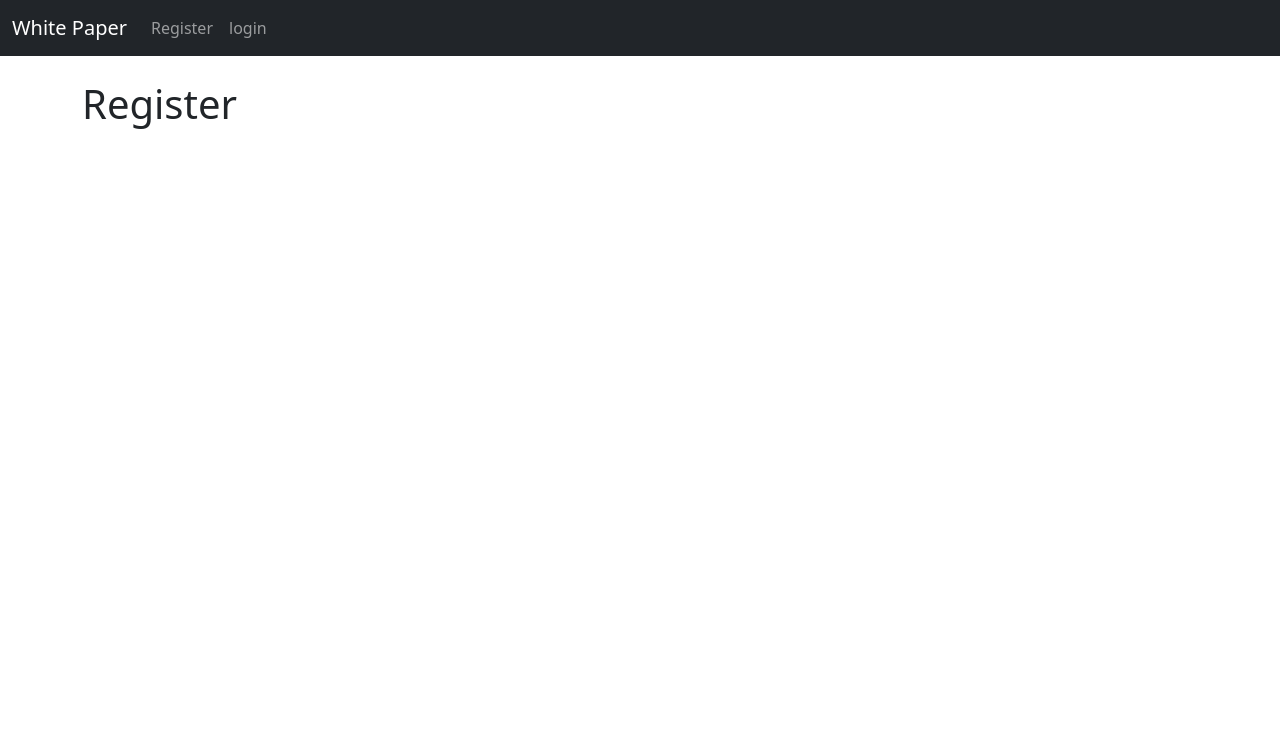
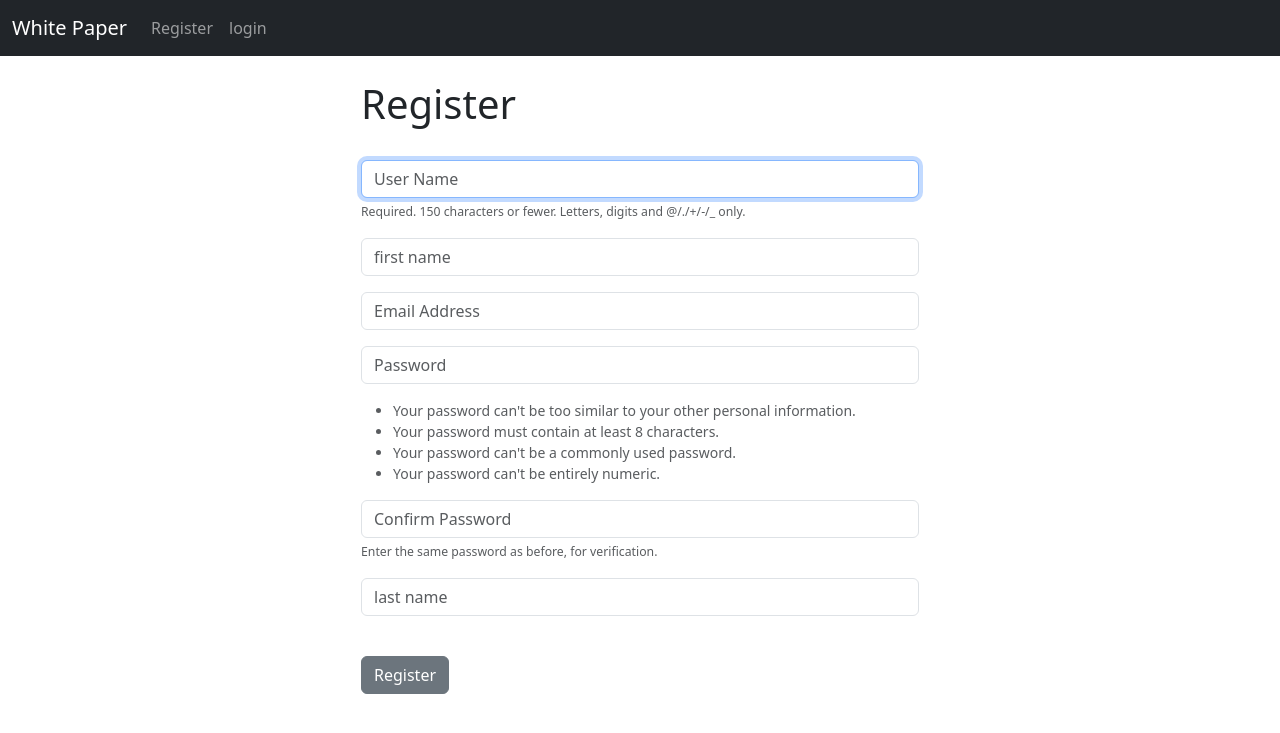
Before and after one commit to berhane02/whitepaper, a Django app: page /register/ in a window 1280 px wide. Shown: the top 733 px of the page. Run offline with Django 4.2, Linux system fonts and the light colour scheme.

Commit message:
add form registeration

```diff
--- a/whitePaper/website/forms.py
+++ b/whitePaper/website/forms.py
@@ -2,6 +2,7 @@ from typing import Any
 from django.contrib.auth.forms import UserCreationForm
 from django.contrib.auth.models import User
 from django import forms
+
 
 class SignUpForm(UserCreationForm):
     email = forms.EmailField(label="", widget=forms.TextInput(attrs={'class':'form-control', 'placeholder':'Email Address'}))
@@ -16,16 +17,18 @@ class SignUpForm(UserCreationForm):
         super().__init__(*args, **kwargs)
 
         self.fields['username'].widget.attrs['class'] = 'form-control'
-        self.fields['username'].widget.attrs['placeholder'] = 'placeholder'
-        self.fields['username'].widget.attrs['class'] = 'form-control'
-        self.fields['username'].widget.attrs['class'] = 'form-control'
+        self.fields['username'].widget.attrs['placeholder'] = 'User Name'
+        self.fields['username'].label = ''
+        self.fields['username'].help_text = '<span class="form-text text-muted"><small>Required. 150 characters or fewer. Letters, digits and @/./+/-/_ only.</small></span>'
 
-        self.fields['username'].widget.attrs['class'] = 'form-control'
-        self.fields['username'].widget.attrs['class'] = 'form-control'
-        self.fields['username'].widget.attrs['class'] = 'form-control'
-        self.fields['username'].widget.attrs['class'] = 'form-control'
+        self.fields['password1'].widget.attrs['placeholder'] = 'Password'
+        self.fields['password1'].widget.attrs['class'] = 'form-control'
+        self.fields['password1'].label = ''
+        self.fields['password1'].help_text = '<ul class="form-text text-muted small"><li>Your password can\'t be too similar to your other personal information.</li><li>Your password must contain at least 8 characters.</li><li>Your password can\'t be a commonly used password.</li><li>Your password can\'t be entirely numeric.</li></ul>'
 
-        self.fields['username'].widget.attrs['class'] = 'form-control'
-        self.fields['username'].widget.attrs['class'] = 'form-control'
-        self.fields['username'].widget.attrs['class'] = 'form-control'
-        self.fields['username'].widget.attrs['class'] = 'form-control'
+        self.fields['password2'].widget.attrs['class'] = 'form-control'
+        self.fields['password2'].widget.attrs['placeholder'] = 'Confirm Password'
+        self.fields['password2'].label = ''
+        self.fields['password2'].help_text = '<span class="form-text text-muted"><small>Enter the same password as before, for verification.</small></span>'
+
+#a class to add record form
--- a/whitePaper/website/templates/register.html
+++ b/whitePaper/website/templates/register.html
@@ -1,6 +1,15 @@
-{% extends 'base.html' %}
-{% block content %}
+{% extends 'base.html' %} {% block content %}
 
-<h1>Register</h1>
+<div class="col-md-6 offset-md-3">
+  <h1>Register</h1>
+  <br />
+
+  <form method="POST">
+    {% csrf_token %} {{form.as_p}}
+
+    <br />
+    <button type="submit" class="btn btn-secondary">Register</button>
+  </form>
+</div>
 
 {% endblock %}
--- a/whitePaper/website/views.py
+++ b/whitePaper/website/views.py
@@ -2,6 +2,7 @@
 from django.shortcuts import redirect, render
 from django.contrib.auth import authenticate, login, logout
 from django.contrib import messages
+from .forms import SignUpForm
 
 # Create your views here.
 
@@ -30,4 +31,17 @@ def logout_user(request):
     return redirect('home')
 
 def register_user(request):
-    return render(request, 'register.html', {})
+    if request.method == 'POST':
+        form = SignUpForm(request.POST)
+        if form.is_valid():
+            form.save()
+            username = form.cleaned_data['username']
+            password = form.cleaned_data['password1']
+            user = authenticate(username=username, password=password)
+            login(request, user)
+            messages.success(request, "You have Successfully registered...")
+            return redirect('home')
+    else:
+        form = SignUpForm()
+        return render(request, 'register.html', {'form':form})
+    return render(request, 'register.html', {'form':form})
```
Also changed, not shown: whitePaper/website/templates/home.html (+16 -9 lines).
